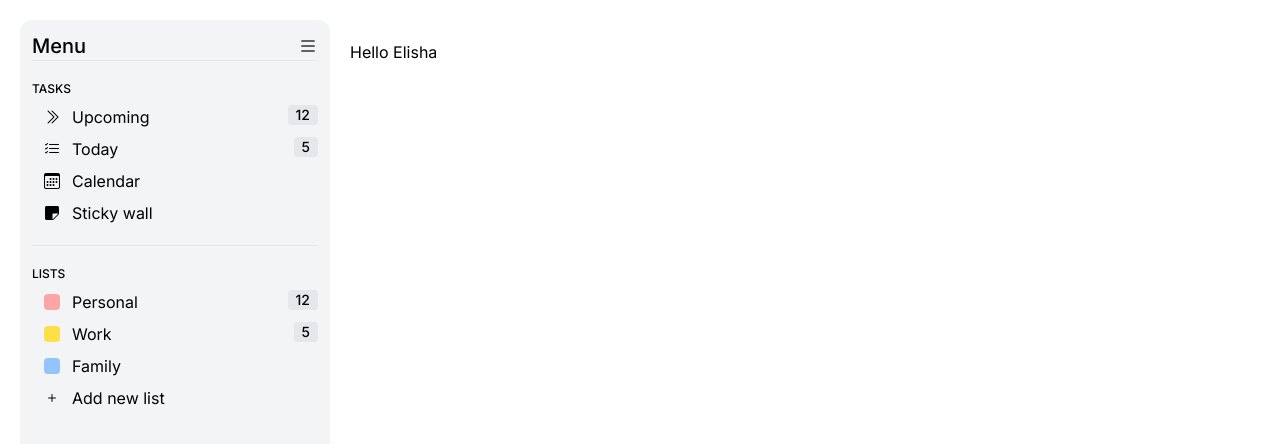
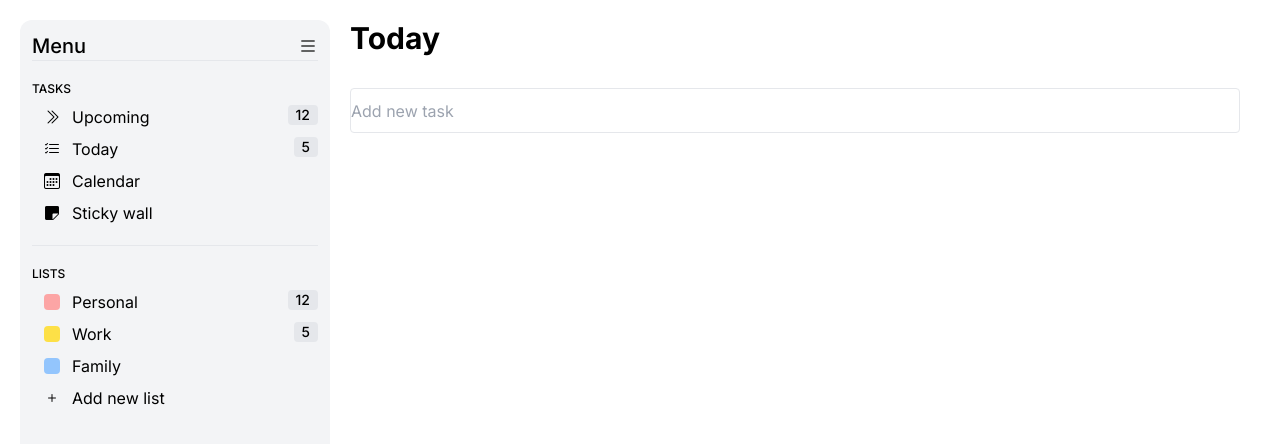
Before and after one commit to Elisha-Tetteyfio/nextjs-to-do-list, a Next.js app: page / in a window 1280 px wide. Shown: the top 444 px of the page. Built offline with nearby package versions, Linux system fonts and the light colour scheme.

Commit message:
Add newtask component

```diff
--- /dev/null
+++ b/src/app/components/NewTask.js
@@ -0,0 +1,12 @@
+const NewTask= () => {
+  return (
+    <div className="w-full bg-gray-100 mt-2">
+      <div className=''>
+        <input type='text' placeholder='Task name' className='border w-full h-[45px] rounded bg-inherit p-2'/>
+        <textarea placeholder="Description" className='mt-3 border w-full h-[120px] rounded bg-inherit p-2 resize-none'/>
+      </div>
+    </div>
+  )
+}
+
+export default NewTask;
--- /dev/null
+++ b/src/app/components/index.js
@@ -0,0 +1,5 @@
+import NewTask from './NewTask'
+
+export {
+    NewTask
+}
--- a/src/app/page.js
+++ b/src/app/page.js
@@ -1,11 +1,40 @@
-import Image from 'next/image'
+'use client'
+import React from "react";
+import { NewTask } from './components'
 
 export default function Home() {
+  const [show, setShow] = React.useState(false);
+
+  function show_new(){
+    setShow(true)
+  }
+
+  const hide_new = () => {
+    setShow(false)
+  }
+
   return (
-    <main className="">
-      <div className="p-5">
-        Hello Elisha
+    <main className="w-9/12 flex">
+      {/* Main screen */}
+      <div className='w-full px-5'>
+        <div className="text-3xl font-bold">
+          Today
+        </div>
+        <div className='mt-8'>
+          <input type='text' placeholder='Add new task' className='border w-full h-[45px] rounded'  readOnly onClick={show_new}/>
+        </div>
       </div>
+      {/* New task side bar */}
+      {
+        show && (
+          <div className='bg-gray-100 w-2/3 px-5 py-3 rounded-xl'>
+            <div className=" flex justify-between text-3xl font-medium w-full items-center">
+              <h3 className="text-xl">Task:</h3> <i className="bi-x" onClick={hide_new}/>
+            </div>
+            <NewTask/>
+          </div>
+        )
+      }
     </main>
   )
 }
```
